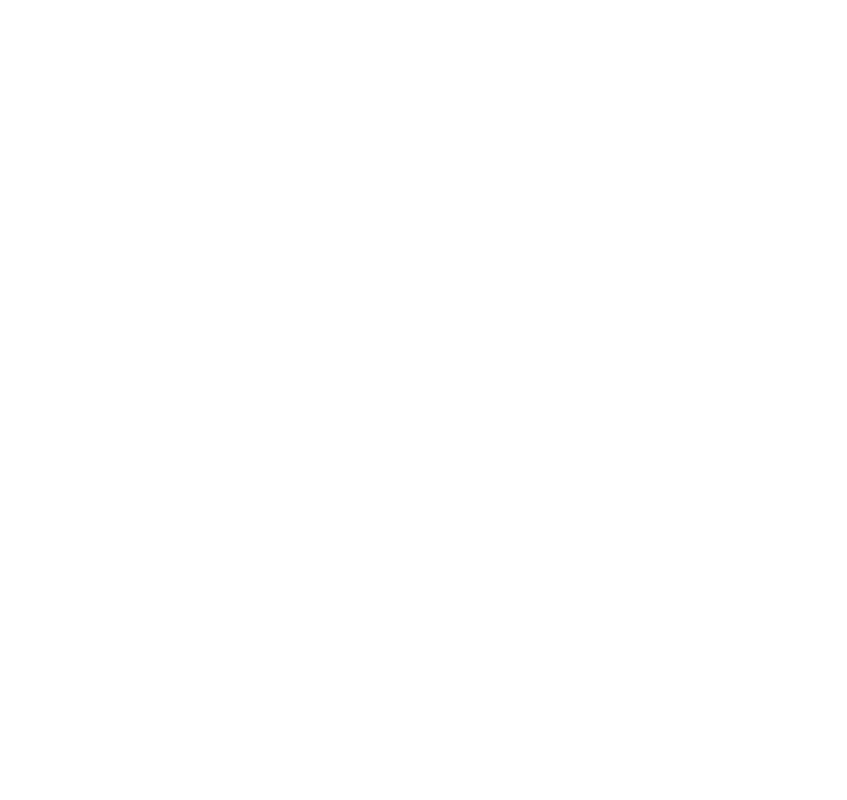
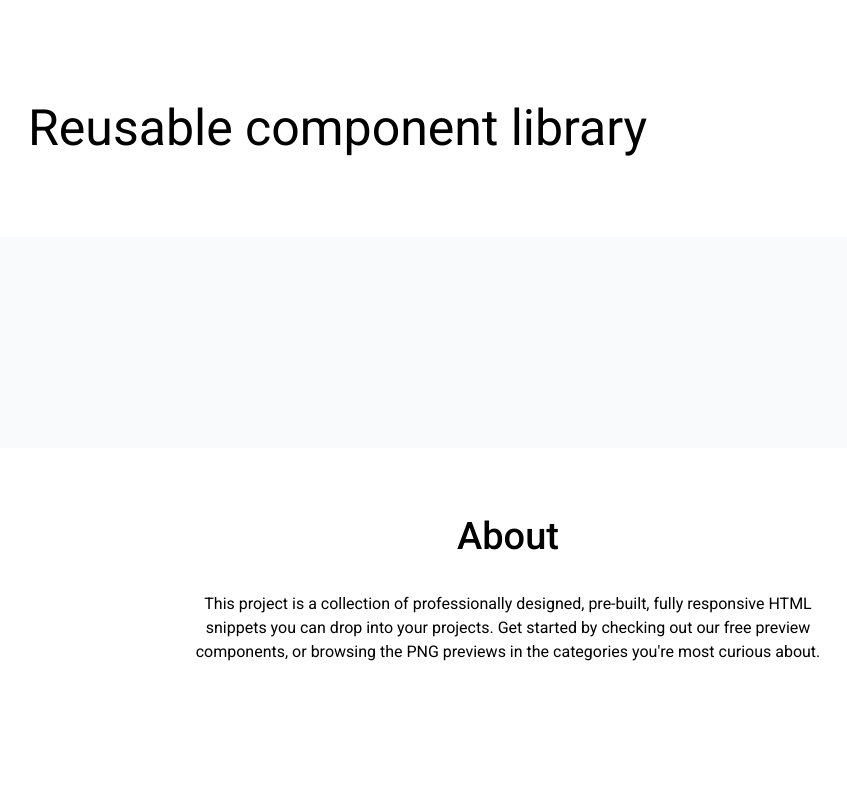
Before and after one commit to js-tasks-ru/htmlcss-20211125_alex-d, a website: page index.html in a window 1280 px wide. Shown: the whole page, without its empty margins (132-979 px from the left). Drawn offline with Linux system fonts and the light colour scheme.

Commit message:
set all sizes in px for a while

```diff
--- a/assets/css/main.css
+++ b/assets/css/main.css
@@ -12,6 +12,7 @@
     --grey-2: #DDE2E5;
     --grey-3: #ACB5BD;
     --grey-4: #495057;
+    --grey-5: #F9FAFC;
 
     --error: var(--red);
     --success: var(--blue);
@@ -23,3 +24,7 @@
 * {
     font-family: 'Roboto', sans-serif;
 }
+
+html, body {
+    height: 100%;
+}
--- /dev/null
+++ b/components/footer/footer.css
@@ -0,0 +1,22 @@
+.footer {
+    font-family: 'Inter';
+    display: flex;
+    flex-direction: column;
+    align-items: center;
+}
+
+.footer__caption_medium {
+    font-size: 38px;
+    font-weight: 500;
+    line-height: 48px;
+    margin-top: 64px;
+    margin-bottom: 32px;
+}
+
+.footer__content {
+    width: 50%;
+    font-size: 16px;
+    line-height: 24px;
+    text-align: center;
+    margin-bottom: 136px;
+}
--- /dev/null
+++ b/components/header/header.css
@@ -0,0 +1,9 @@
+.header__caption {
+    font-weight: 500;
+}
+
+.header__caption_medium {
+    font-size: 50px;
+    line-height: 64px;
+    margin: 96px 0 77px 160px;
+}
--- /dev/null
+++ b/components/preview/preview.css
@@ -0,0 +1,4 @@
+.preview {
+    flex-grow: 1;
+    background: var(--grey-5);
+}
--- a/index.html
+++ b/index.html
@@ -1,10 +1,30 @@
 <!DOCTYPE html>
 <!-- Главная страница -->
 <html lang="ru">
-    <head>
-        <link rel="stylesheet" href="./assets/css/main.css">
-    </head>
-    <body>
 
-    </body>
+<head>
+    <link rel="stylesheet" href="./assets/css/main.css">
+    <link rel="stylesheet" href="./pages/page.css">
+    <link rel="stylesheet" href="./components/footer/footer.css">
+    <link rel="stylesheet" href="./components/header/header.css">
+    <link rel="stylesheet" href="./components/preview/preview.css">
+</head>
+
+<body>
+    <div class="page">
+        <header class="header">
+            <div class="header__caption_medium">Reusable component library</div>
+        </header>
+
+        <main class="preview"> </main>
+
+        <footer class="footer footer_medium">
+            <h2 class="footer__caption_medium">About</h2>
+            <div class="footer__content">This project is a collection of professionally designed, pre-built, fully
+                responsive HTML snippets you can drop into your projects. Get started by checking out our free preview
+                components, or browsing the PNG previews in the categories you're most curious about.</div>
+        </footer>
+    </div>
+</body>
+
 </html>
--- /dev/null
+++ b/pages/page.css
@@ -0,0 +1,5 @@
+.page {
+    height: 100%;
+    display: flex;
+    flex-direction: column;
+}
```
